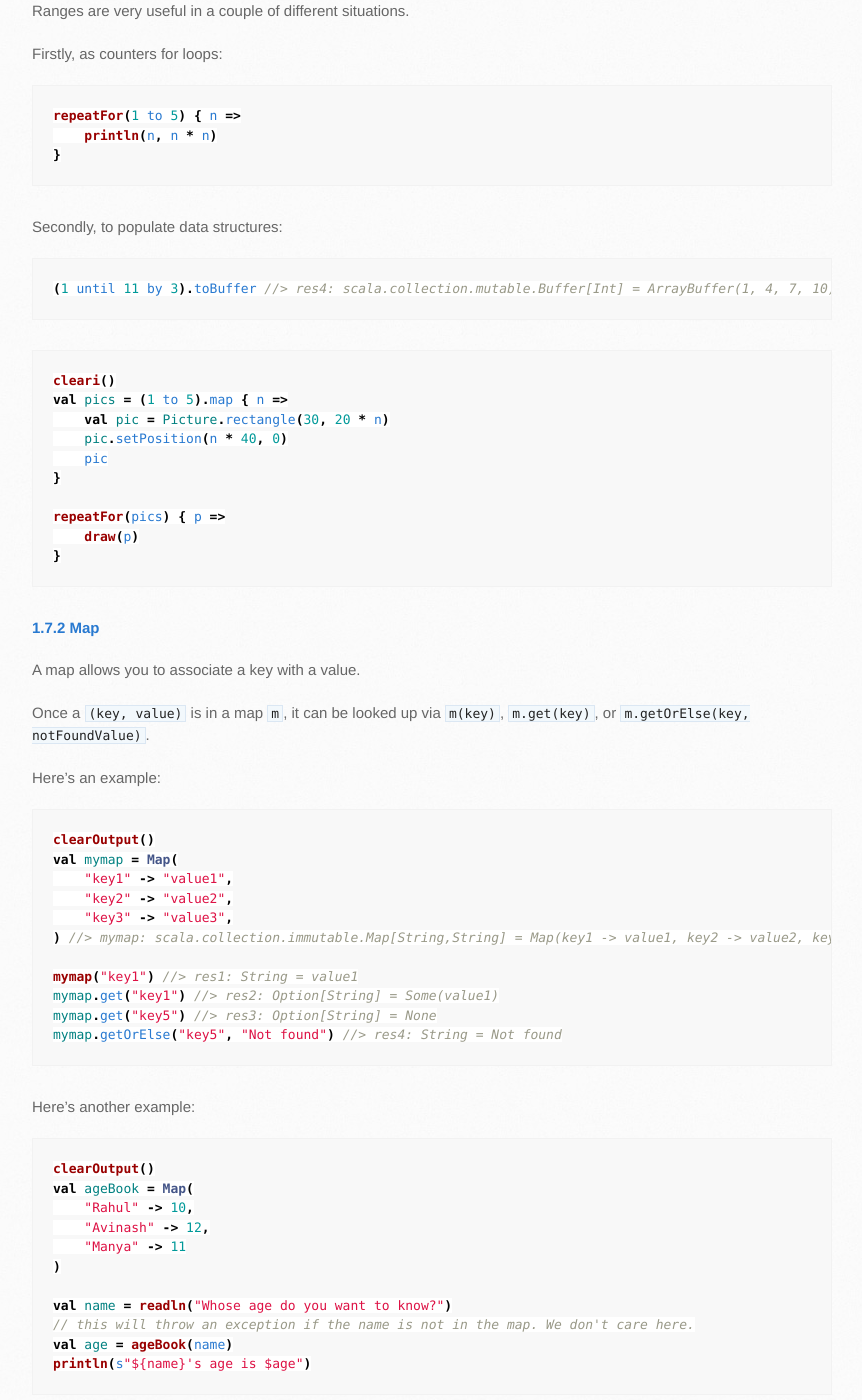
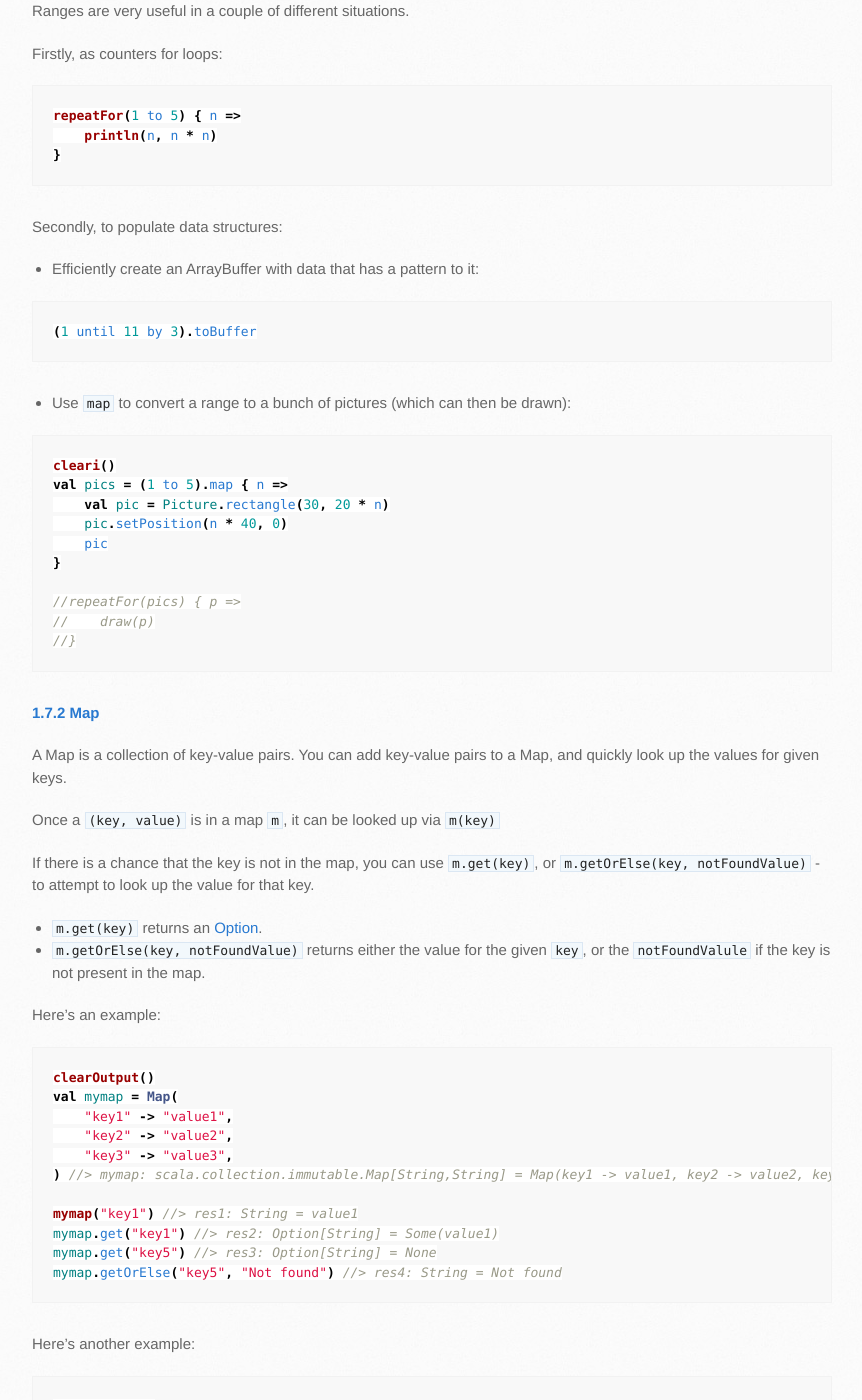
Before and after one commit to kojodoc/kojodoc.github.io, a Jekyll site: the page built from reference/scala.md, in a window 1280 px wide and 1400 px high, scrolled down 8892 px. Shown: the whole window, without its empty margins (138-1000 px from the left). Built offline with Jekyll 4.4.1, drawn with Linux system fonts in a browser that asks for light colours; our own code applies the rules of GitHub Pages for plain Markdown files; the repository's description, which GitHub fills in, is left out; some of the changed text lies outside the part shown.

Commit message:
Refine scala quickref.

````diff
--- a/reference/scala.md
+++ b/reference/scala.md
@@ -412,9 +412,14 @@ repeatFor(1 to 5) { n =>
 ```
 
 Secondly, to populate data structures:
+
+* Efficiently create an ArrayBuffer with data that has a pattern to it:
+
 ```scala
-(1 until 11 by 3).toBuffer //> res4: scala.collection.mutable.Buffer[Int] = ArrayBuffer(1, 4, 7, 10)
+(1 until 11 by 3).toBuffer
 ```
+
+* Use `map` to convert a range to a bunch of pictures (which can then be drawn):
 
 ```scala
 cleari()
@@ -424,17 +429,21 @@ val pics = (1 to 5).map { n =>
     pic
 }
 
-repeatFor(pics) { p =>
-    draw(p)
-}
+//repeatFor(pics) { p =>
+//    draw(p)
+//}
 ```
 
 <a name="data-map">
 **1.7.2 Map**
 
-A map allows you to associate a key with a value.
+A Map is a collection of key-value pairs. You can add key-value pairs to a Map, and quickly look up the values for given keys.
 
-Once a `(key, value)` is in a map `m`, it can be looked up via `m(key)`, `m.get(key)`, or `m.getOrElse(key, notFoundValue)`.
+Once a `(key, value)` is in a map `m`, it can be looked up via `m(key)`
+
+If there is a chance that the key is not in the map, you can use `m.get(key)`, or `m.getOrElse(key, notFoundValue)` - to attempt to look up the value for that key.
+* `m.get(key)` returns an [Option](#data-option).
+* `m.getOrElse(key, notFoundValue)` returns either the value for the given `key`, or the `notFoundValule` if the key is not present in the map.
 
 Here's an example:
 ```scala
@@ -588,7 +597,8 @@ No number found
 121
 ```
 
-If an option has the value `v` inside, it is represented as `Some(v)`. If it has no value inside, it is represented as `None`.
+If an option `o` has the value `v` inside, it is represented as `Some(v)`. You can obtain the value of the option using `o.get`.
+If `o` has no value inside, it is represented as `None`.
 
 <a name="data-tuple">
 **1.7.5 Tuple**
@@ -823,6 +833,8 @@ val pics = for(n <- 0 to 4) yield {
 }
 draw(pics)
 ```
+
+Note the use of `yield` above. That's what makes the for-loop use a `map` as opposed to a `foreach`
 
 Note that `repeat` and `repeatFor` are looping methods provided by Kojo, while `for` is built into Scala itself.  Scala also supports other standard looping methods like - `while`, and `do-while`, but we will not discuss them here.
 
````
